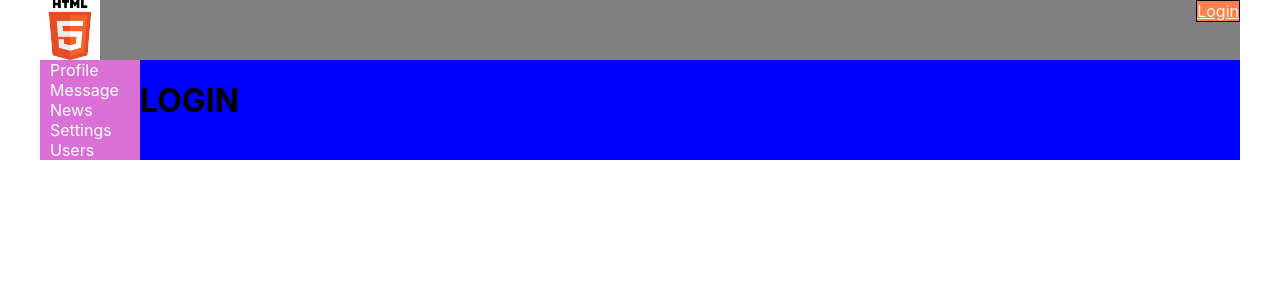
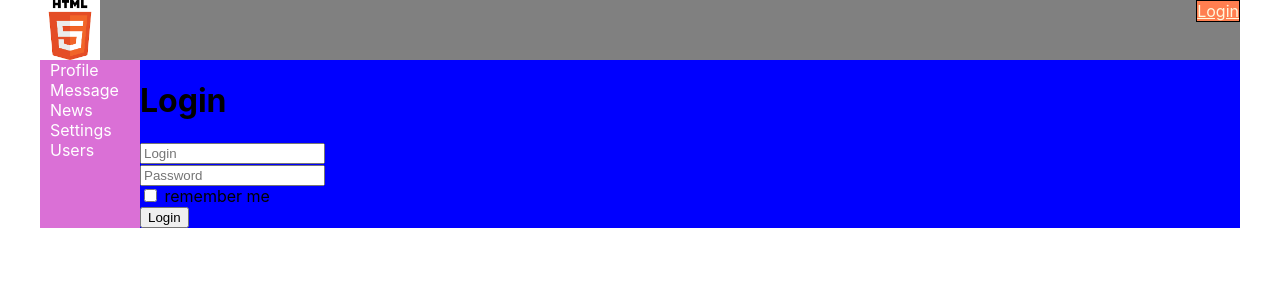
Before and after one commit to artemdov/-social-network-react-samurai, a React (Create React App) app: page /login in a window 1280 px wide. Shown: the top 300 px of the page. Built offline with nearby package versions, Linux system fonts and the light colour scheme; no server answers.

Commit message:
new commit

```diff
--- a/package.json
+++ b/package.json
@@ -12,6 +12,7 @@
     "@types/react-dom": "^16.9.0",
     "@types/react-redux": "^7.1.14",
     "@types/react-router-dom": "^5.1.6",
+    "@types/redux-form": "^8.3.1",
     "axios": "^0.21.1",
     "react": "^16.13.1",
     "react-dom": "^16.13.1",
@@ -19,6 +20,7 @@
     "react-router-dom": "^5.2.0",
     "react-scripts": "3.4.1",
     "redux": "^4.0.5",
+    "redux-form": "^8.3.7",
     "redux-thunk": "^2.3.0",
     "typescript": "~3.7.2"
   },
--- a/src/components/login/Login.tsx
+++ b/src/components/login/Login.tsx
@@ -1,7 +1,33 @@
 import React from 'react'
 
 
-const Login =() => {
-    return <h1>LOGIN</h1>
+const LoginForm = () => {
+    return (
+        <form>
+            <div>
+                <input placeholder={'Login'}/>
+            </div>
+            <div>
+                <input placeholder={'Password'}/>
+            </div>
+            <div>
+                <input type={'checkbox'}/> remember me
+            </div>
+            <div>
+                <button>Login</button>
+            </div>
+        </form>
+    )
+
+}
+const Login = () => {
+    return (
+        <div>
+            <h1>Login</h1>
+            <LoginForm/>
+        </div>
+
+    )
+
 }
 export default Login
--- a/src/components/profile/My posts/Post/ProfileInfo/ProfileStatus.tsx
+++ b/src/components/profile/My posts/Post/ProfileInfo/ProfileStatus.tsx
@@ -31,17 +31,25 @@ class ProfileStatus extends React.Component<ProfileStatusType> {
         })
     }
 
+    componentDidUpdate(prevProps: Readonly<ProfileStatusType>, prevState: Readonly<{}>) {
+        if (prevProps.status !== this.props.status) {
+            this.setState({
+                status: this.props.status
+            })
+        }
+    }
+
     render() {
         return (
             <div>
                 {!this.state.editMode &&
                 <div>
-                    <span onClick={this.activateEditMode}>{this.props.status}</span>
+                    <span onClick={this.activateEditMode}>{this.props.status || '--------'} </span>
                 </div>
                 }
                 {this.state.editMode &&
                 <div>
-                    <input onChange={this.onStatusChange} onKeyPress={this.deActivateEditMode}
+                    <input onChange={this.onStatusChange} autoFocus={true} onBlur={this.deActivateEditMode}
                            value={this.state.status}/>
                 </div>
                 }
```
Also changed, not shown: 1 other file (tests, documents, lock files or other folders).
